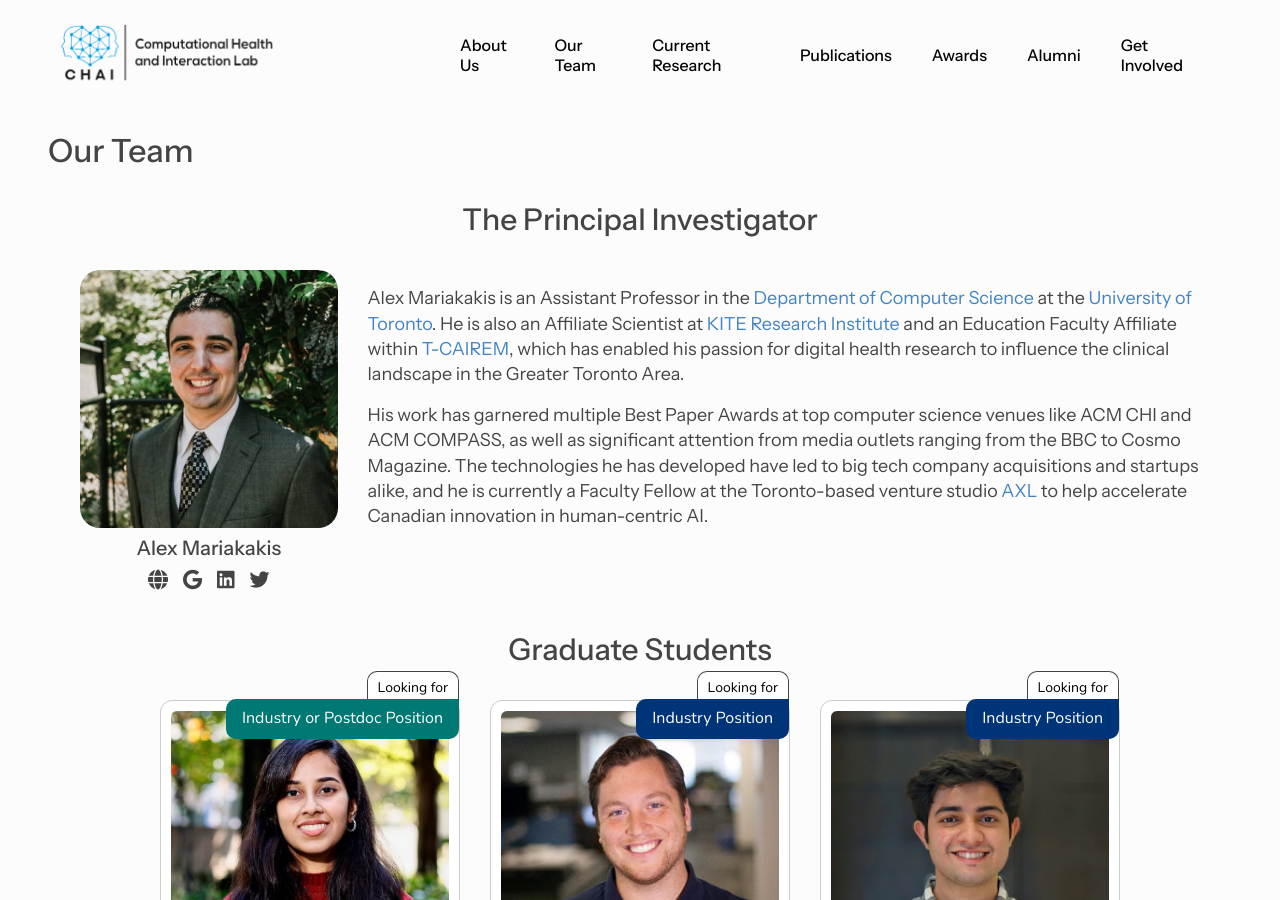
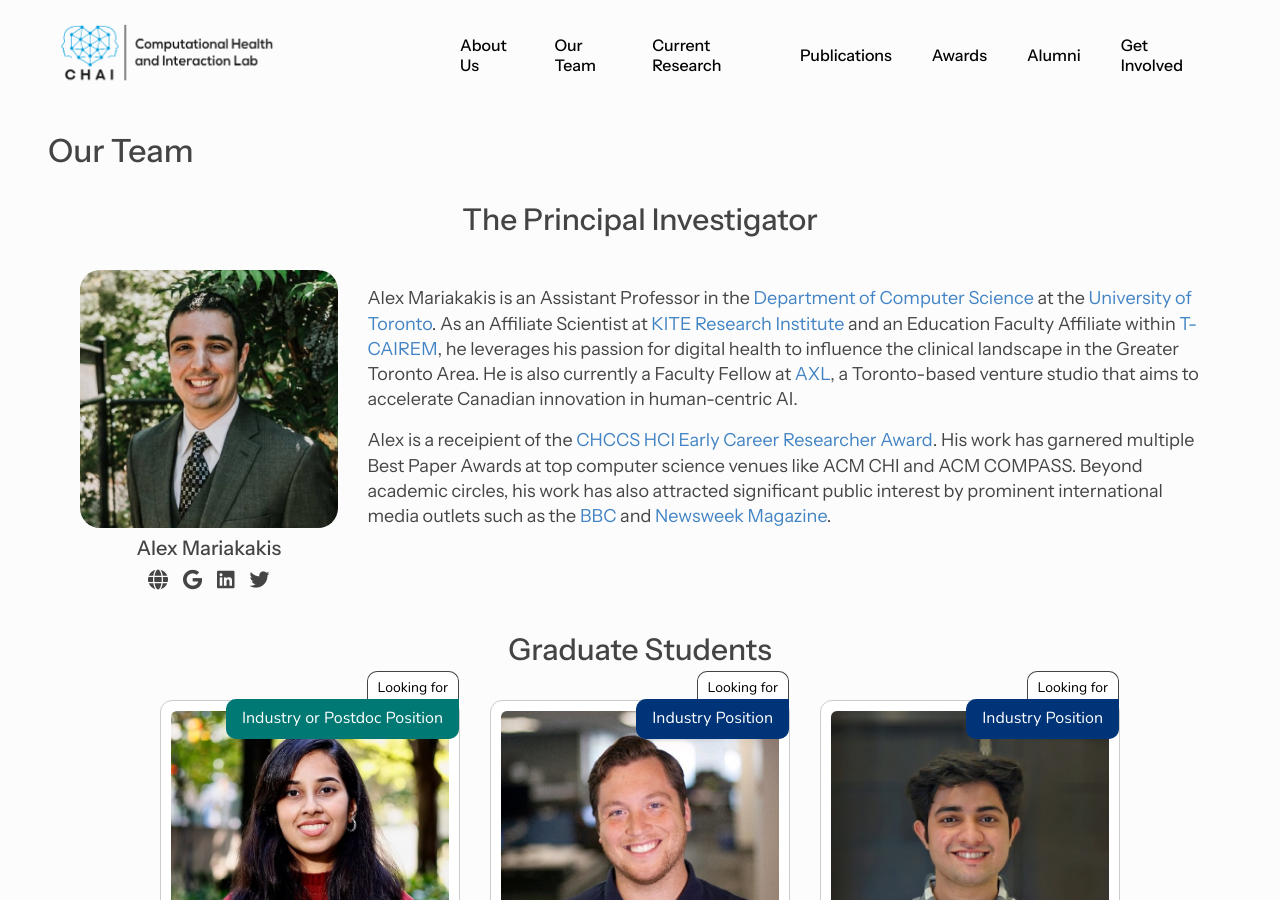
Before and after one commit to chai-toronto/chai-toronto.github.io, a Jekyll site: the page built from our_team/index.html, in a window 1280 px wide and 900 px high. Built offline with Jekyll 4.4.1, drawn with Linux system fonts in a browser that asks for light colours.

Commit message:
adding award

```diff
--- a/our_team/index.html
+++ b/our_team/index.html
@@ -32,12 +32,14 @@
           <span style="display:block; margin-top:1rem;"></span>
           Alex Mariakakis is an Assistant Professor in the <a href="https://web.cs.toronto.edu/" target="_blank">Department of Computer
           Science</a> at the <a href="https://www.utoronto.ca/" target="_blank">University of Toronto</a>.
-          He is also an Affiliate Scientist at <a href="https://www.kite-uhn.com/" target="_blank">KITE Research Institute</a> and an Education Faculty Affiliate within <a href="https://tcairem.utoronto.ca/" target="_blank">T-CAIREM</a>, which has enabled his passion for digital health research to influence the clinical landscape in the Greater Toronto Area.
+          As an Affiliate Scientist at <a href="https://www.kite-uhn.com/" target="_blank">KITE Research Institute</a> and an Education Faculty Affiliate within <a href="https://tcairem.utoronto.ca/" target="_blank">T-CAIREM</a>, he leverages his passion for digital health to influence the clinical landscape in the Greater Toronto Area.
+          He is also currently a Faculty Fellow at <a href="https://axl.vc/" target="_blank">AXL</a>, a Toronto-based venture studio that aims to accelerate Canadian innovation in human-centric AI.
         </p>
         <p>
           <span style="display:block; margin-top:1rem;"></span>
-          His work has garnered multiple Best Paper Awards at top computer science venues like ACM CHI and ACM COMPASS, as well as significant attention from media outlets ranging from the BBC to Cosmo Magazine.
-          The technologies he has developed have led to big tech company acquisitions and startups alike, and he is currently a Faculty Fellow at the Toronto-based venture studio <a href="https://axl.vc/" target="_blank">AXL</a> to help accelerate Canadian innovation in human-centric AI.
+          Alex is a receipient of the <a href="https://graphicsinterface.org/awards/early-career-researcher-award/" target="_blank">CHCCS HCI Early Career Researcher Award</a>.
+          His work has garnered multiple Best Paper Awards at top computer science venues like ACM CHI and ACM COMPASS.
+          Beyond academic circles, his work has also attracted significant public interest by prominent international media outlets such as the <a href="https://www.bbc.com/news/av/technology-41114587" target="_blank">BBC</a> and <a href="https://www.newsweek.com/new-app-detects-concussions-just-looking-your-eyes-663218" target="_blank">Newsweek Magazine</a>.
         </p>
       </div>
     </div>
```
Also changed, not shown: about_us/index.html (+2 -13 lines).
